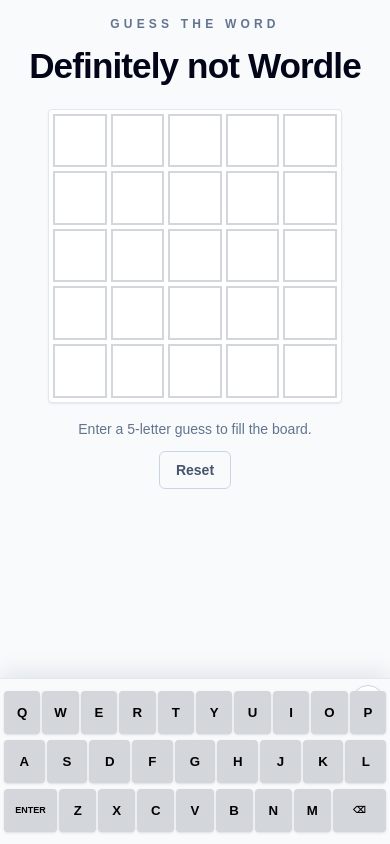
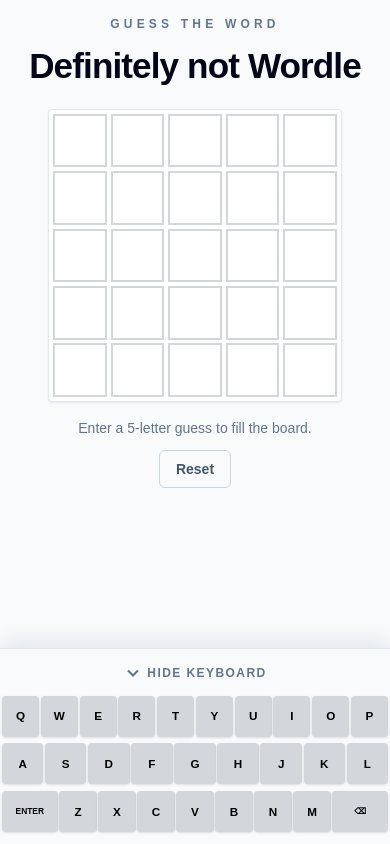
Before and after one commit to davidk003/golinks-wordle, a Next.js app: page / in a window 390 px wide. Built offline with nearby package versions, Linux system fonts and the light colour scheme.

Commit message:
WIP responsiveness

```diff
--- a/app/WordleGame.tsx
+++ b/app/WordleGame.tsx
@@ -137,7 +137,7 @@
 }
 
 function getTileClassName(result?: GuessResult) {
-  return `flex size-[clamp(2.75rem,min(16vw,8dvh),3.35rem)] items-center justify-center border-2 text-[clamp(1.35rem,7vw,1.5rem)] font-black uppercase leading-none ${
+  return `flex size-[clamp(2.15rem,min(15vw,7dvh),3.35rem)] items-center justify-center border-2 text-[clamp(1.15rem,6.3vw,1.5rem)] font-black uppercase leading-none ${
     result
       ? `${resultClassNames[result]} wordle-tile-reveal`
       : "border-[#d3d6da] bg-white text-slate-950"
@@ -176,15 +176,15 @@
 ) {
   const widthClass =
     key === "ENTER" || key === "BACKSPACE"
-      ? "flex-[1.55_1_0] min-w-0 px-1 text-[clamp(0.56rem,2.3vw,0.7rem)] sm:flex-[1.65_1_0] sm:px-2"
-      : "flex-[1_1_0] min-w-0 px-1 text-[clamp(0.78rem,3.4vw,0.875rem)] sm:px-2";
+      ? "flex-[1.55_1_0] min-w-0 px-0.5 text-[clamp(0.5rem,2.15vw,0.7rem)] sm:flex-[1.65_1_0] sm:px-2"
+      : "flex-[1_1_0] min-w-0 px-0.5 text-[clamp(0.68rem,3vw,0.875rem)] sm:px-2";
   const colorClass = result
     ? keyboardResultClassNames[result]
     : "bg-[#d3d6da] text-black";
 
   return `${widthClass} ${colorClass} ${
     isPressed ? "keyboard-key-pressed" : ""
-  } flex h-[clamp(2.35rem,11vw,2.75rem)] transform-gpu items-center justify-center rounded-[4px] font-black uppercase shadow-sm transition active:translate-y-px disabled:cursor-not-allowed disabled:opacity-60 sm:h-11`;
+  } flex h-[clamp(2.2rem,min(10.5vw,6.8dvh),2.75rem)] transform-gpu items-center justify-center rounded-[4px] font-black uppercase shadow-sm transition active:translate-y-px disabled:cursor-not-allowed disabled:opacity-60 sm:h-11`;
 }
 
 function KeyboardIcon() {
@@ -466,6 +466,16 @@
     }
   }
 
+  function handleHideKeyboard(event: MouseEvent<HTMLButtonElement>) {
+    event.currentTarget.blur();
+    setIsKeyboardVisible(false);
+  }
+
+  function handleShowKeyboard(event: MouseEvent<HTMLButtonElement>) {
+    event.currentTarget.blur();
+    setIsKeyboardVisible(true);
+  }
+
   function handleKeyboardPress(key: string) {
     pressKeyRef.current(key);
 
@@ -484,9 +494,9 @@
 
   return (
     <section
-      className={`relative mt-4 flex w-full max-w-md flex-col items-center gap-4 sm:mt-8 sm:gap-6 ${
+      className={`relative mt-[clamp(0.75rem,2.5dvh,1rem)] flex w-full max-w-md flex-col items-center gap-[clamp(0.75rem,2.2dvh,1rem)] sm:mt-8 sm:gap-6 ${
         isKeyboardVisible
-          ? "pb-[calc(11rem+env(safe-area-inset-bottom))] sm:pb-[calc(12rem+env(safe-area-inset-bottom))]"
+          ? "pb-[calc(clamp(10.5rem,36dvh,13.5rem)+env(safe-area-inset-bottom))] sm:pb-[calc(15rem+env(safe-area-inset-bottom))]"
           : ""
       }`}
     >
@@ -523,7 +533,7 @@
 
       <div
         aria-label="Wordle board"
-        className="grid max-w-full grid-cols-5 gap-1 rounded-sm border border-slate-200 bg-white p-1 shadow-[0_1px_2px_rgba(15,23,42,0.08)]"
+        className="grid max-w-full grid-cols-5 gap-[clamp(0.125rem,1vw,0.25rem)] rounded-sm border border-slate-200 bg-white p-[clamp(0.125rem,1vw,0.25rem)] shadow-[0_1px_2px_rgba(15,23,42,0.08)]"
       >
         {rows.map((row, rowIndex) =>
           Array.from({ length: WORD_LENGTH }, (_, columnIndex) => {
@@ -543,7 +553,7 @@
         )}
       </div>
 
-      <div className="flex w-full flex-col items-center gap-3 text-center">
+      <div className="flex w-full flex-col items-center gap-[clamp(0.5rem,1.5dvh,0.75rem)] text-center">
         <p id="game-message" className="text-sm text-slate-500" aria-live="polite">
           {game.message}
         </p>
@@ -559,18 +569,21 @@
       </div>
 
       {isKeyboardVisible ? (
-        <div className="fixed inset-x-0 bottom-0 z-10 min-w-[20rem] border-t border-slate-200 bg-slate-50/95 px-1 pb-[calc(env(safe-area-inset-bottom)+0.75rem)] pt-3 shadow-[0_-8px_20px_rgba(15,23,42,0.08)] backdrop-blur sm:px-3">
+        <div className="fixed inset-x-0 bottom-0 z-20 border-t border-slate-200 bg-slate-50/95 pb-[calc(env(safe-area-inset-bottom)+clamp(0.35rem,1.5dvh,0.75rem))] pl-[max(0.125rem,env(safe-area-inset-left))] pr-[max(0.125rem,env(safe-area-inset-right))] pt-[clamp(0.25rem,1.2dvh,0.5rem)] shadow-[0_-8px_20px_rgba(15,23,42,0.08)] backdrop-blur sm:px-3">
+          <div className="mx-auto flex w-full max-w-[31rem] flex-col gap-[clamp(0.1875rem,0.8dvh,0.5rem)]">
+            <div className="px-[clamp(0.25rem,2vw,0.5rem)]">
               <button
                 type="button"
-            onClick={() => setIsKeyboardVisible(false)}
+                onClick={handleHideKeyboard}
                 aria-label="Hide keyboard"
-            className="absolute right-1.5 top-1.5 flex size-8 items-center justify-center rounded-full border border-slate-300 bg-white/90 text-slate-500 shadow-sm transition hover:border-slate-400 hover:text-slate-900 active:translate-y-px sm:right-4 sm:top-2 sm:size-9"
+                className="relative z-10 flex h-8 w-full touch-manipulation select-none items-center justify-center gap-1 rounded-md border border-transparent text-xs font-bold uppercase tracking-[0.12em] text-slate-500 transition hover:bg-white/80 hover:text-slate-900 active:translate-y-px"
               >
                 <ChevronDownIcon />
+                Hide keyboard
               </button>
-          <div className="mx-auto flex w-full max-w-[31rem] flex-col gap-1.5 sm:gap-2">
+            </div>
             {keyboardRows.map((row) => (
-              <div key={row.join("")} className="flex w-full justify-center gap-0.5 sm:gap-2">
+              <div key={row.join("")} className="flex w-full justify-center gap-[clamp(1px,0.45vw,0.5rem)] sm:gap-2">
                 {row.map((key) => (
                   <button
                     key={key}
@@ -594,9 +607,9 @@
       ) : (
         <button
           type="button"
-          onClick={() => setIsKeyboardVisible(true)}
+          onClick={handleShowKeyboard}
           aria-label="Show keyboard"
-          className="fixed bottom-4 right-4 z-10 flex size-11 items-center justify-center rounded-full border border-slate-300 bg-white/95 text-slate-600 shadow-lg transition hover:border-slate-400 hover:text-slate-950 active:translate-y-px"
+          className="fixed bottom-[calc(env(safe-area-inset-bottom)+1rem)] right-[calc(env(safe-area-inset-right)+0.75rem)] z-20 flex size-11 touch-manipulation select-none items-center justify-center rounded-full border border-slate-300 bg-white/95 text-slate-600 shadow-lg transition hover:border-slate-400 hover:text-slate-950 active:translate-y-px"
         >
           <KeyboardIcon />
         </button>
--- a/app/globals.css
+++ b/app/globals.css
@@ -23,13 +23,6 @@
   background: var(--background);
   color: var(--foreground);
   font-family: Arial, Helvetica, sans-serif;
-}
-
-@media (max-width: 319px) {
-  html,
-  body {
-    min-width: 320px;
-  }
 }
 
 @keyframes wordle-tile-reveal {
--- a/app/page.tsx
+++ b/app/page.tsx
@@ -2,7 +2,7 @@
 
 export default function Home() {
   return (
-    <main className="flex min-h-dvh flex-1 flex-col items-center overflow-x-auto bg-slate-50 px-3 py-4 text-slate-950 sm:px-8 sm:py-6">
+    <main className="flex min-h-dvh flex-1 flex-col items-center overflow-x-hidden bg-slate-50 px-[clamp(0.5rem,3vw,0.75rem)] py-4 text-slate-950 sm:px-8 sm:py-6">
       <header className="w-full max-w-md text-center">
         <p className="text-xs font-bold uppercase tracking-[0.35em] text-slate-500">
           Guess the word
```
Lines whose indentation alone changed are shown as unchanged.
